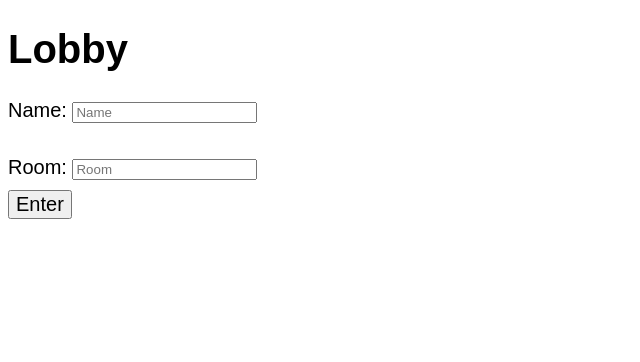
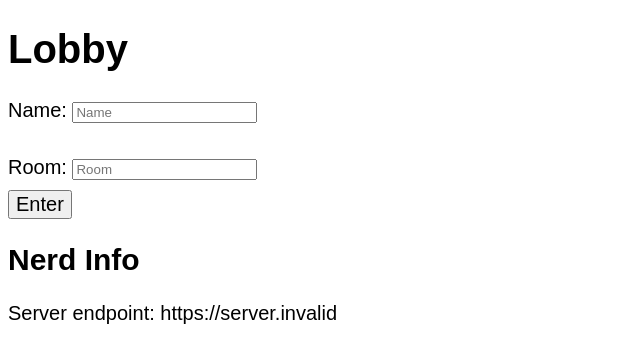
Before and after one commit to H5O2plus/qresistance-client, a React (Create React App) app: page / in a window 1280 px wide. Shown: the top 362 px of the page, without its empty margins (0-640 px from the left). Built offline with nearby package versions, Linux system fonts and the light colour scheme; no server answers.

Commit message:
Add info to lobby

```diff
--- a/src/components/Lobby/index.js
+++ b/src/components/Lobby/index.js
@@ -38,6 +38,8 @@ const Lobby = () => {
 				</label>
 				<button type="submit">Enter</button>
 			</form>
+			<h2>Nerd Info</h2>
+			<p>Server endpoint: {process.env.REACT_APP_SERVER_ENDPOINT || 'http://localhost:5000'}</p>
 		</div>
 	);
 };
```
